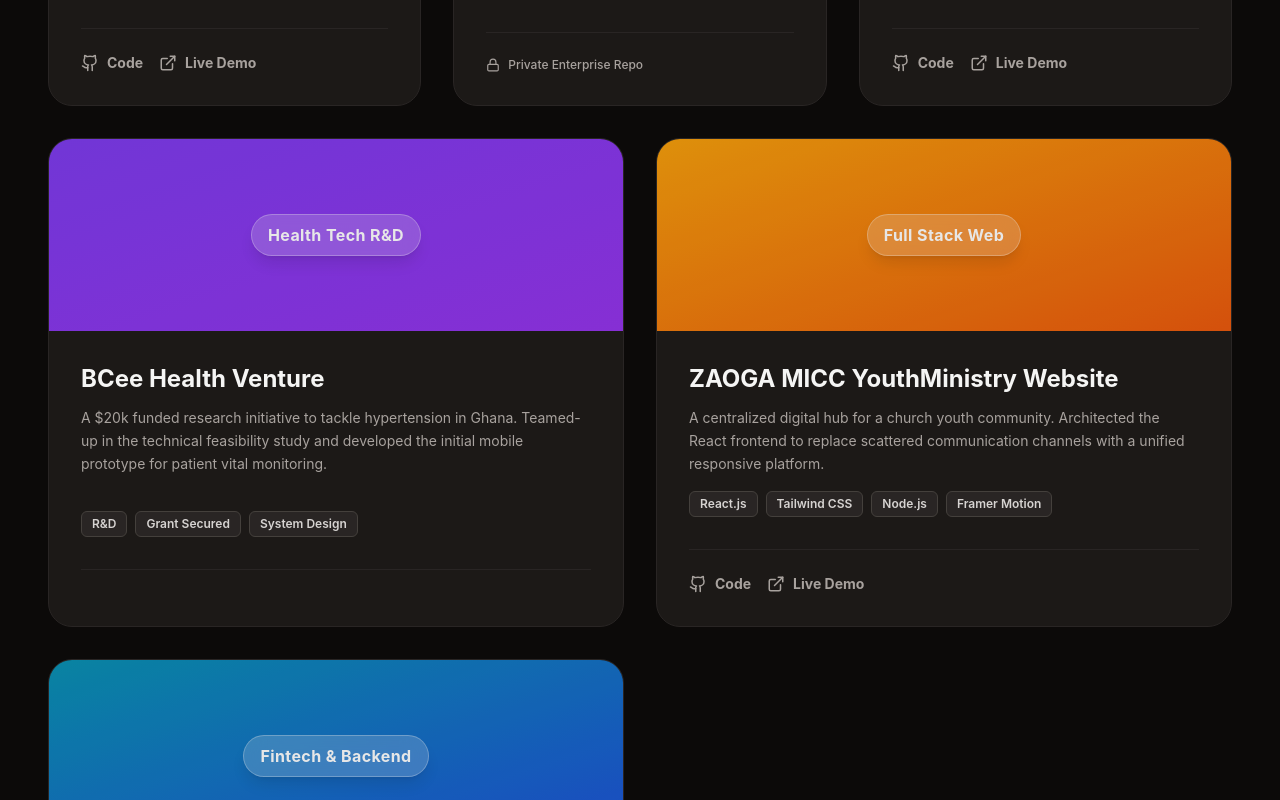
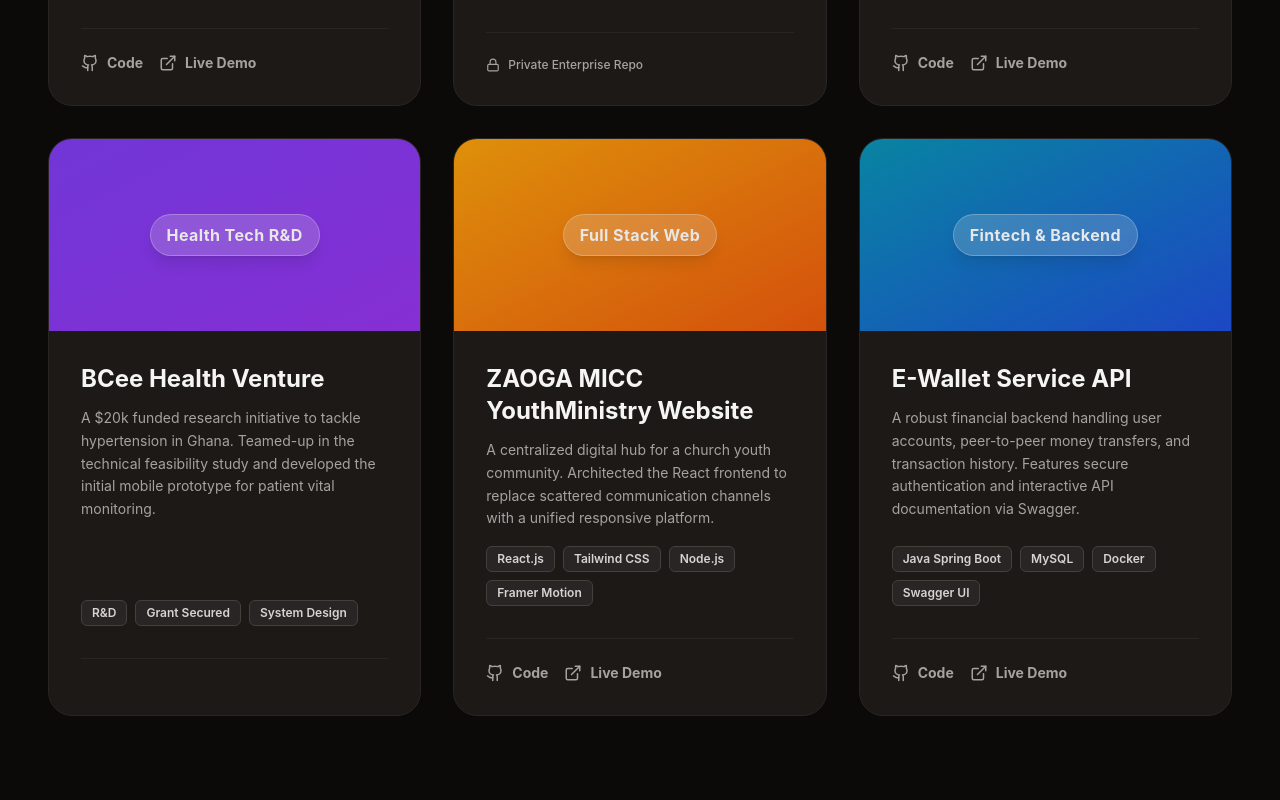
Before and after one commit to zviko163/FUTURE_FS_01, a React (Vite) app in the folder shammah-portfolio/: page / in a window 1280 px wide. Shown: the part 2600-3400 px from the top of the page. Built offline with nearby package versions, Linux system fonts and the light colour scheme.

Commit message:
rearranging of projects

```diff
--- a/shammah-portfolio/src/components/Projects.tsx
+++ b/shammah-portfolio/src/components/Projects.tsx
@@ -89,7 +89,7 @@
 
       {/* Grid Layout - 5 Items Logic */}
       {/* The classes below ensure the last item centers itself if it's alone on a row */}
-      <div className="grid grid-cols-1 md:grid-cols-2 lg:grid-cols-6 gap-8">
+      <div className="grid grid-cols-1 md:grid-cols-2 lg:grid-cols-3 gap-8">
 
         {projects.map((project, i) => {
           // Logic: First 4 items span 2 cols (making a 3-col grid effectively).
@@ -105,7 +105,7 @@
               transition={{ delay: i * 0.1 }}
               className={`
                 group relative rounded-3xl bg-white dark:bg-stone-900 border border-stone-200 dark:border-stone-800 overflow-hidden hover:shadow-2xl hover:shadow-stone-900/10 dark:hover:shadow-black/50 transition-all duration-500 flex flex-col
-                ${i >= 3 ? 'lg:col-span-3' : 'lg:col-span-2'}
+
               `}
               // ^ CSS TRICK: This makes the top 3 items take 1/3 width each, and bottom 2 items take 1/2 width each.
               // This creates a perfect "3 on top, 2 on bottom" layout.
```
